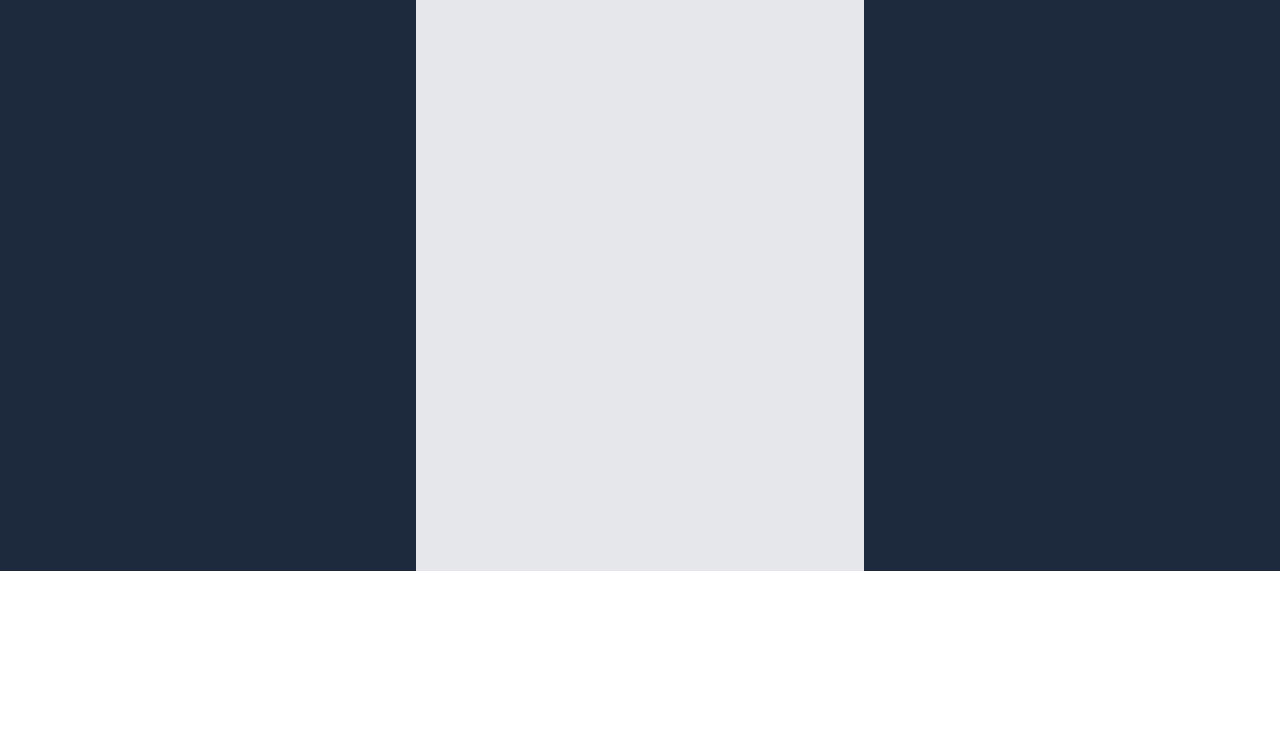
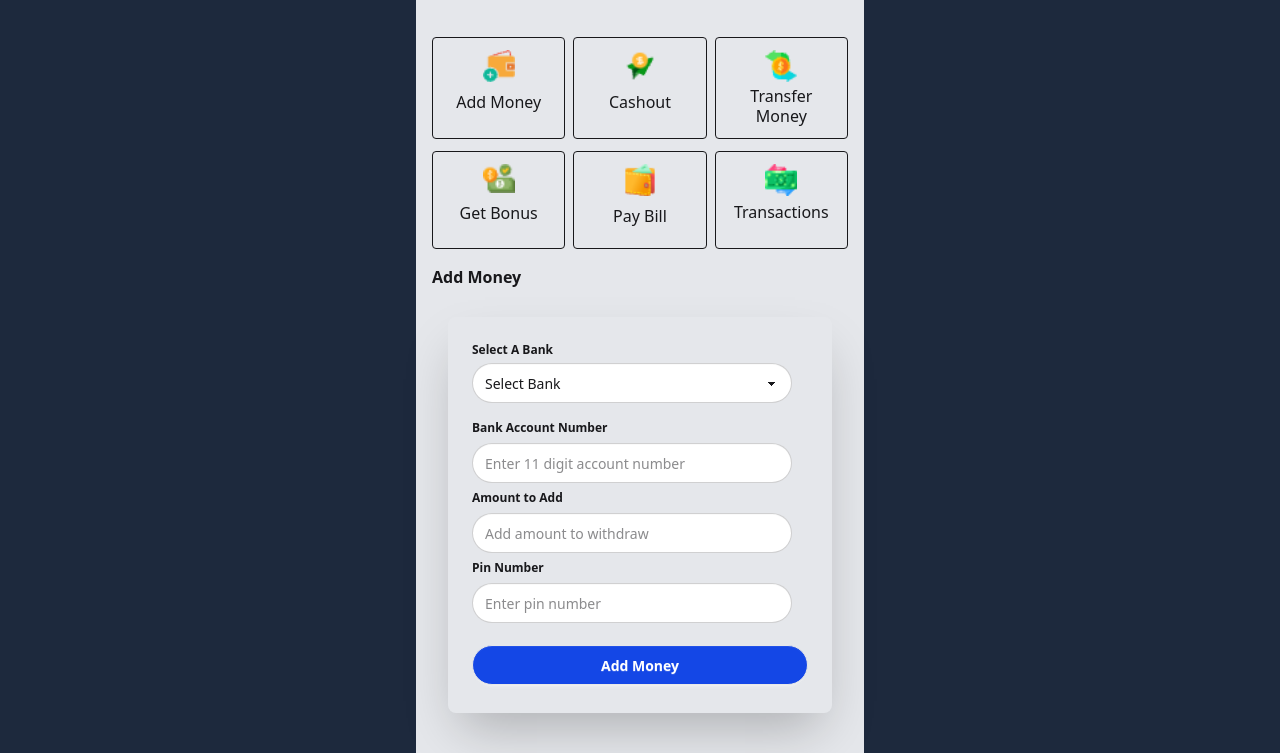
Before and after one commit to pollobdebnath18/PayGo, a plain HTML site: page home.html in a window 1280 px wide. Shown: the part 229-982 px from the top of the page. Before the commit the page ends 800 px from the top, so only its background shows below. Drawn offline with nearby package versions, Linux system fonts and the light colour scheme.

Commit message:
Add money

```diff
--- a/home.html
+++ b/home.html
@@ -11,6 +11,13 @@
       type="text/css"
     />
     <script src="https://cdn.jsdelivr.net/npm/@tailwindcss/browser@4"></script>
+    <!-- google font  -->
+    <link rel="preconnect" href="https://fonts.googleapis.com" />
+    <link rel="preconnect" href="https://fonts.gstatic.com" crossorigin />
+    <link
+      href="https://fonts.googleapis.com/css2?family=Outfit:wght@100..900&display=swap"
+      rel="stylesheet"
+    />
   </head>
   <body class="bg-slate-800">
     <section class="max-w-md min-h-screen mx-auto py-6 bg-gray-200">
@@ -21,7 +28,7 @@
             <div class="flex">
               <img class="w-16" src="assets/Group.png" alt="" />
               <div>
-                <h1 class="text-3xl font-bold">$45000</h1>
+                <h1 class="text-2xl font-bold">$45000</h1>
                 <p class="border rounded p-1">Available Balance</p>
               </div>
             </div>
@@ -31,6 +38,89 @@
           </div>
         </nav>
         <!-- Welcome Section -->
+        <section class="mt-10 ml-4 mr-4">
+          <h1 class="text-3xl font-bold mb-3">🔥 Welcome to Payooo!</h1>
+          <p>
+            Enjoy easy and convenient financial services with us. Cashout charge
+            is low and
+          </p>
+          <div class="cards grid grid-cols-3 mt-10 gap-2">
+            <div class="box border p-3 rounded-sm cursor-pointer">
+              <img class="w-8 mx-auto" src="assets/wallet1.png" alt="" />
+              <h1 class="text-center pt-2">Add Money</h1>
+            </div>
+            <div class="box border p-3 rounded-sm cursor-pointer">
+              <img class="w-8 mx-auto" src="assets/send1.png" alt="" />
+              <h1 class="text-center pt-2">Cashout</h1>
+            </div>
+            <div class="box border p-3 rounded-sm cursor-pointer">
+              <img class="w-8 mx-auto" src="assets/money1.png" alt="" />
+              <h1 class="text-center pt-1 leading-tight">Transfer Money</h1>
+            </div>
+          </div>
+          <div class="cards grid grid-cols-3 mt-3 gap-2">
+            <div class="box border p-3 rounded-sm cursor-pointer">
+              <img class="w-8 mx-auto" src="assets/bonus1.png" alt="" />
+              <h1 class="text-center p-2">Get Bonus</h1>
+            </div>
+            <div class="box border p-3 rounded-sm cursor-pointer">
+              <img class="w-8 mx-auto" src="assets/purse1.png" alt="" />
+              <h1 class="text-center p-2">Pay Bill</h1>
+            </div>
+            <div class="box border p-3 rounded-sm cursor-pointer">
+              <img class="w-8 mx-auto" src="assets/transaction1.png" alt="" />
+              <h1 class="text-center p-1">Transactions</h1>
+            </div>
+          </div>
+          <section class="mt-4">
+            <h2 class="font-bold mb-3">Add Money</h2>
+            <!-- input form from daisy ui -->
+            <div class="">
+              <div class="hero-content flex-col lg:flex-row-reverse">
+                <div class="card w-full max-w-sm shrink-0 shadow-2xl">
+                  <div class="card-body">
+                    <fieldset class="fieldset">
+                      <legend class="font-semibold">Select A Bank</legend>
+                      <select class="select rounded-full">
+                        <option disabled selected>Select Bank</option>
+                        <option value="Baksh">Bkash</option>
+                        <option value="Nagad">Nagad</option>
+                        <option value="BBL">BBl</option>
+                        <option value="Rocket">Rocket</option>
+                      </select>
+                    </fieldset>
+                    <fieldset class="fieldset">
+                      <label class="font-semibold">Bank Account Number</label>
+                      <input
+                        class="input rounded-full"
+                        placeholder="Enter 11 digit account number"
+                      />
+
+                      <label class="font-semibold">Amount to Add</label>
+                      <input
+                        class="input rounded-full"
+                        placeholder="Add amount to withdraw"
+                      />
+
+                      <label class="font-semibold">Pin Number</label>
+                      <input
+                        type="pin "
+                        class="input rounded-full"
+                        placeholder="Enter pin number"
+                      />
+
+                      <button
+                        class="btn bg-blue-700 rounded-full text-white mt-4"
+                      >
+                        Add Money
+                      </button>
+                    </fieldset>
+                  </div>
+                </div>
+              </div>
+            </div>
+          </section>
+        </section>
       </header>
     </section>
   </body>
```
